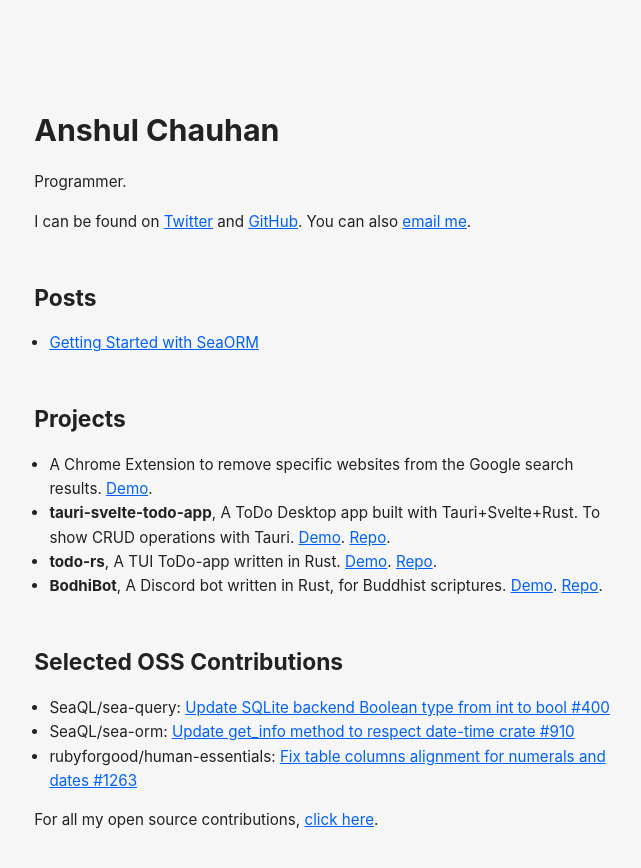
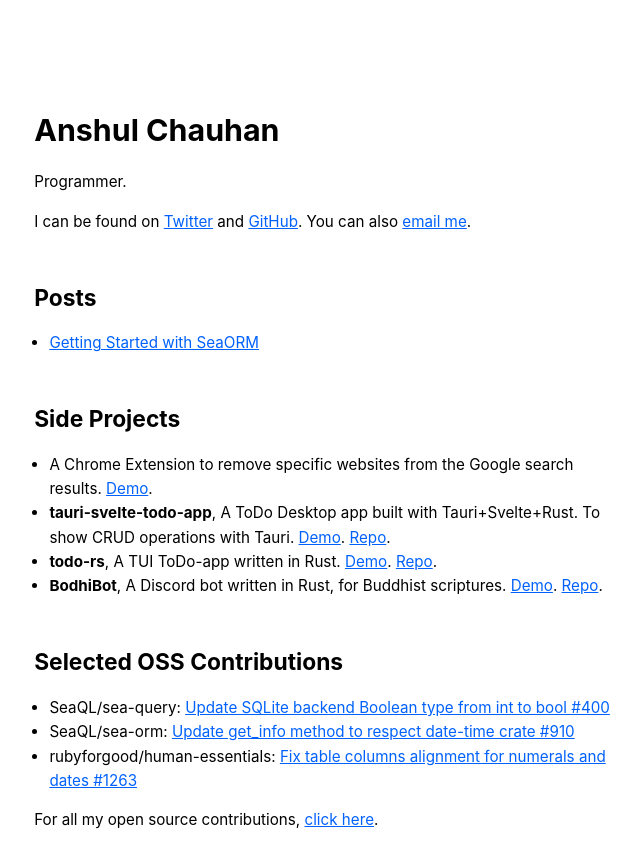
Before and after one commit to anshulxyz/anshulxyz.github.io, a Jekyll site: the page built from index.md, in a window 1280 px wide. Shown: the top 868 px of the page, without its empty margins (312-953 px from the left). Built offline with Jekyll 4.4.1, drawn with Linux system fonts in a browser that asks for light colours.

Commit message:
Update the website style

```diff
--- a/_includes/head.html
+++ b/_includes/head.html
@@ -31,7 +31,7 @@
 
   {% if page.syntax %}
   <!-- highlight.js -->
-  <link rel="stylesheet" href="https://unpkg.com/@highlightjs/cdn-assets@11.6.0/styles/github.min.css">
+  <link rel="stylesheet" href="https://unpkg.com/@highlightjs/cdn-assets@11.6.0/styles/felipec.min.css">
   <script src="https://unpkg.com/@highlightjs/cdn-assets@11.6.0/highlight.min.js"></script>
   <!--load additional languages-->
   <script src="https://cdnjs.cloudflare.com/ajax/libs/highlight.js/11.6.0/languages/scala.min.js"></script>
--- a/_sass/main.scss
+++ b/_sass/main.scss
@@ -14,8 +14,7 @@
   line-height: 1.6;
   font-family: $sans-serif;
   font-size: calc(1em * 0.95);
-  background-color: $color-gray-1;
-  color: $color-gray-6;
+  color: black;
 }
 
 h1,
@@ -68,7 +67,9 @@
 blockquote {
   margin-left: 0;
   padding-left: 1rem;
-  border-left: 0.2rem solid $color-indigo-3;
+  border-left: 0.2rem solid $color-blue-3;
+  background: $color-blue-1;
+
 }
 
 .footnotes {
--- a/index.md
+++ b/index.md
@@ -27,7 +27,7 @@
 </ul>
 
 
-## Projects
+## Side Projects
 
 - A Chrome Extension to remove specific websites from the Google search
   results. [Demo](https://www.youtube.com/watch?v=IUFg9-YpTLs).
```
